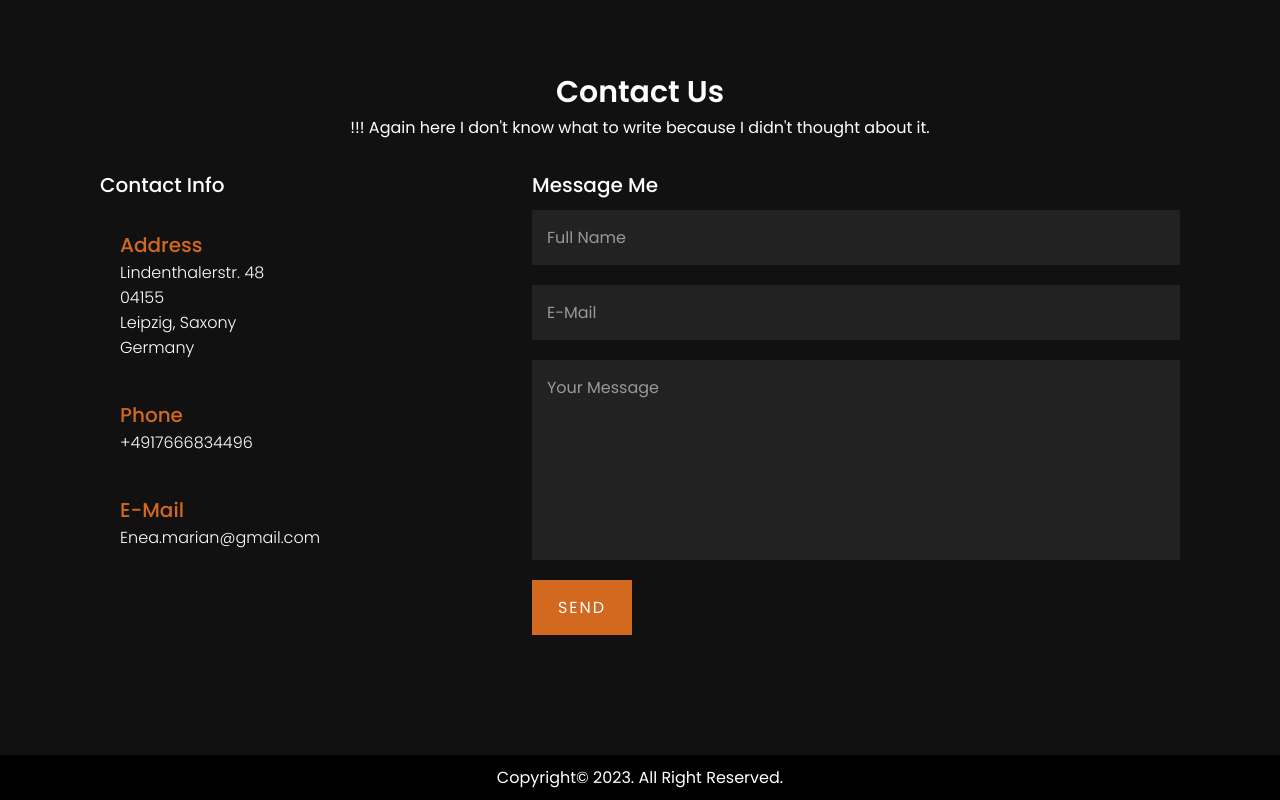
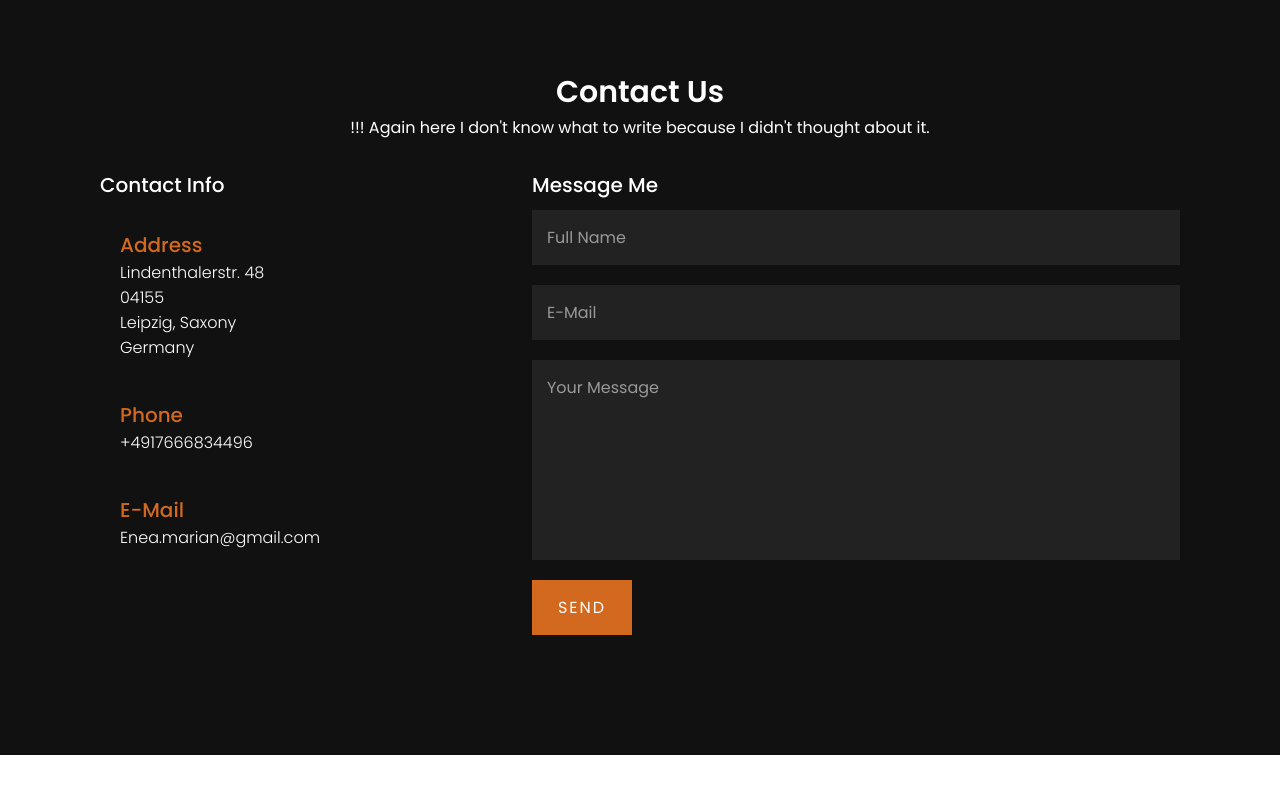
Before and after one commit to D01T2/to2, a plain HTML site: page index.html in a window 1280 px wide. Shown: the part 4260-5060 px from the top of the page. After the commit the page ends 5015 px from the top, so only its background shows below. Drawn offline with Linux system fonts and the light colour scheme.

Commit message:
Update index.html

```diff
--- a/index.html
+++ b/index.html
@@ -169,9 +169,7 @@
         </div>
     </section>
 
-    <div class="copyright">
-        <p>Copyright© 2023. All Right Reserved.</p>
-    </div>
+
     <script type="text/javascript">
         window.addEventListener('scroll', function(){
             var header = document.querySelector('header');
```
